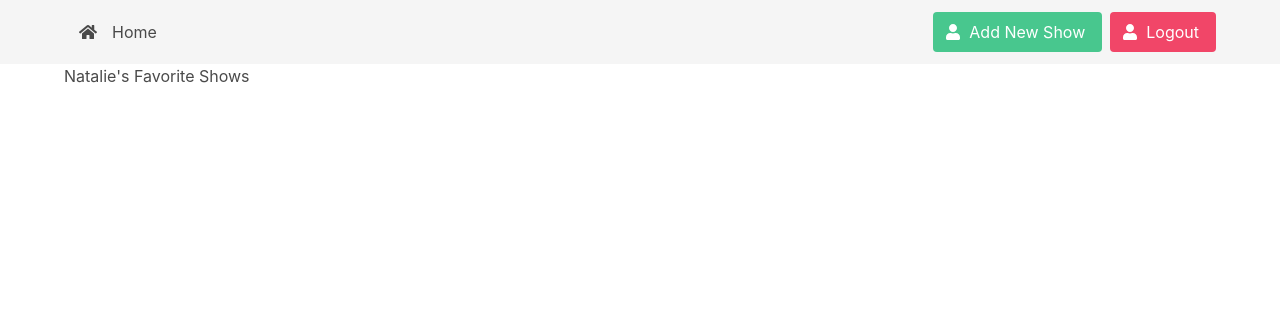
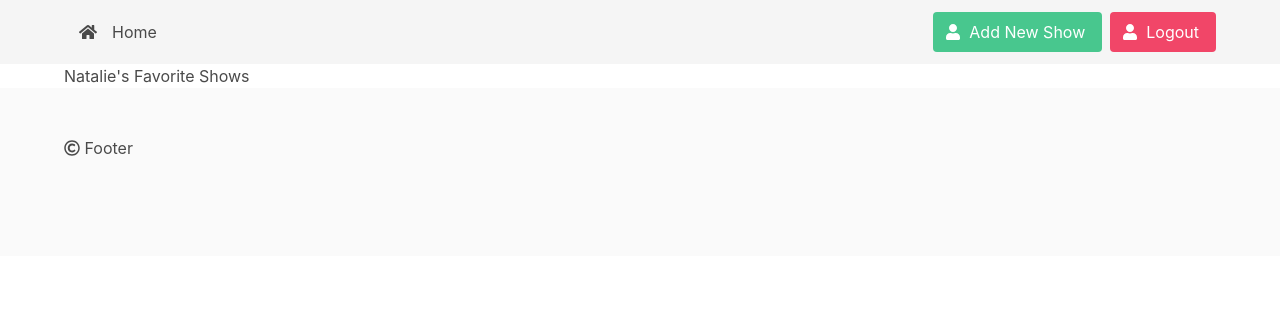
Before and after one commit to NatalieStout/personalproject_cs3620, a PHP site: page /profile.php in a window 1280 px wide. Shown: the top 324 px of the page. Run offline with PHP 8.4, Linux system fonts and the light colour scheme; the visitor is signed in with stand-in values (Sample User, id 1); data that the repository does not hold is empty; some libraries are stand-ins or nearby versions.

Commit message:
last commit

```diff
--- a/profile.php
+++ b/profile.php
@@ -82,3 +82,14 @@ if(!isset($_SESSION['loggedin'])){
 ?>
 
     </main>
+
+
+    <footer class="footer">
+  <div class="container">
+    <div class="content has-text-left">
+      <p><i class="far fa-copyright"></i>
+        Footer
+      </p>
+    </div>
+  </div>
+</footer>
```
Also changed, not shown: login.php (+10 -0 lines), movie_insert_form.php (+10 -0 lines), register.php (+10 -0 lines).
